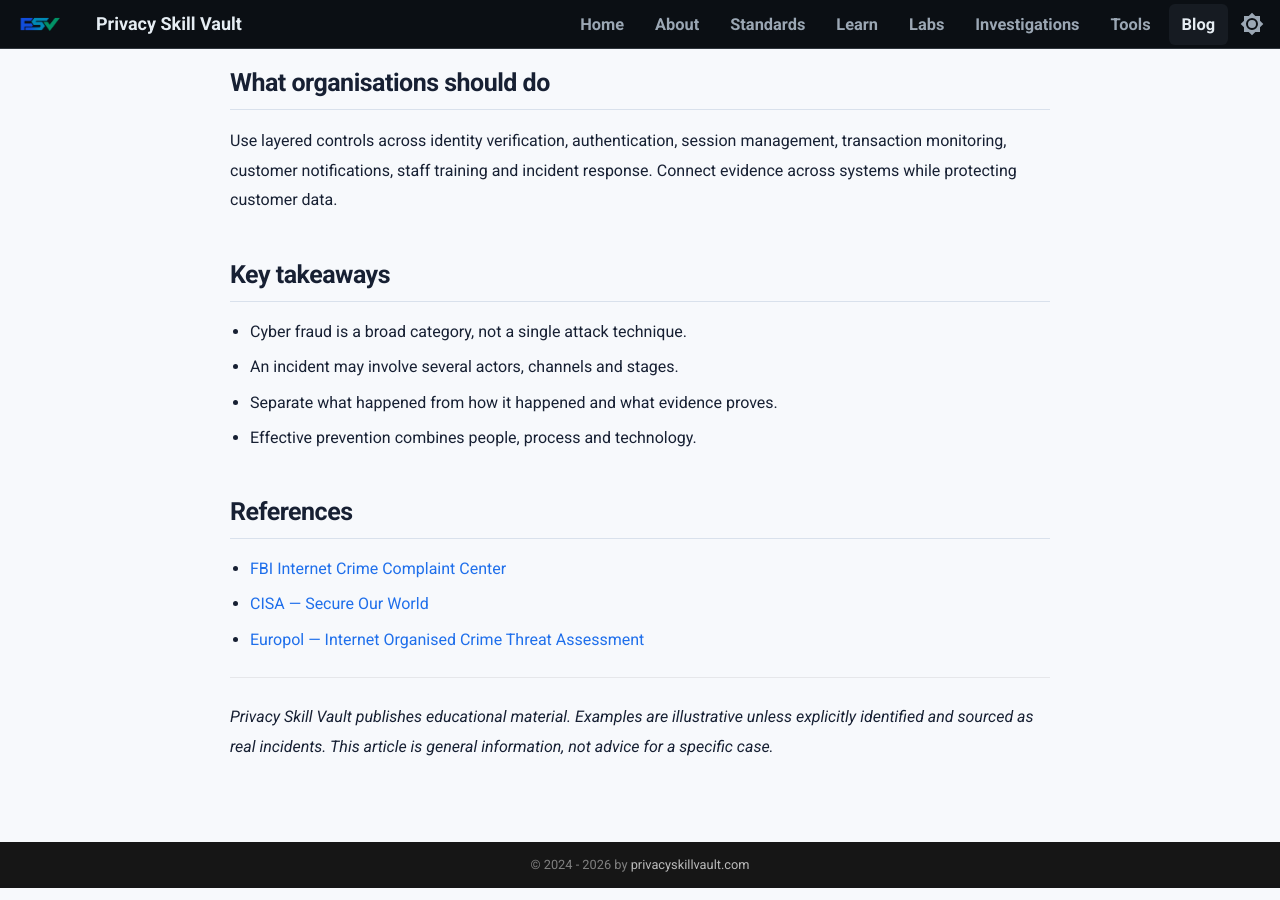
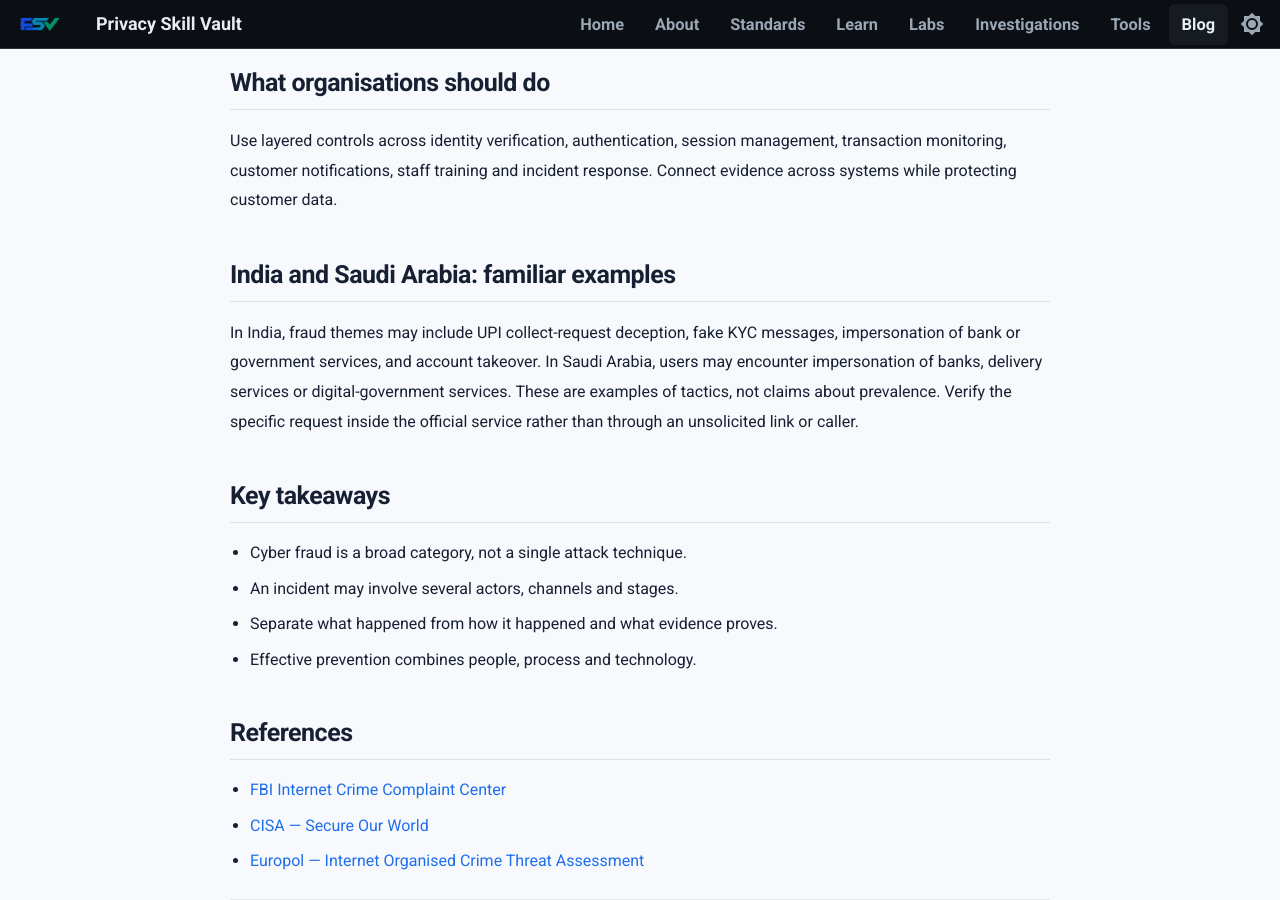
Before and after one commit to PrivacySkillVault/privacyskillvault.github.io, an MkDocs documentation site: the page built from docs/blog/cyber-fraud/what-is-cyber-fraud/index.md, in a window 1280 px wide and 900 px high, scrolled down 1403 px. Built offline with MkDocs 1.6.1 and Material for MkDocs 9.7.7, drawn with Linux system fonts in a browser that asks for light colours.

Commit message:
Editorial accuracy update: what-is-cyber-fraud

```diff
--- a/docs/blog/cyber-fraud/what-is-cyber-fraud/index.md
+++ b/docs/blog/cyber-fraud/what-is-cyber-fraud/index.md
@@ -30,6 +30,10 @@ Separate the **method**, **compromise**, **transaction** and **impact**. For exa
 
 Use layered controls across identity verification, authentication, session management, transaction monitoring, customer notifications, staff training and incident response. Connect evidence across systems while protecting customer data.
 
+## India and Saudi Arabia: familiar examples
+
+In India, fraud themes may include UPI collect-request deception, fake KYC messages, impersonation of bank or government services, and account takeover. In Saudi Arabia, users may encounter impersonation of banks, delivery services or digital-government services. These are examples of tactics, not claims about prevalence. Verify the specific request inside the official service rather than through an unsolicited link or caller.
+
 ## Key takeaways
 
 - Cyber fraud is a broad category, not a single attack technique.
```
